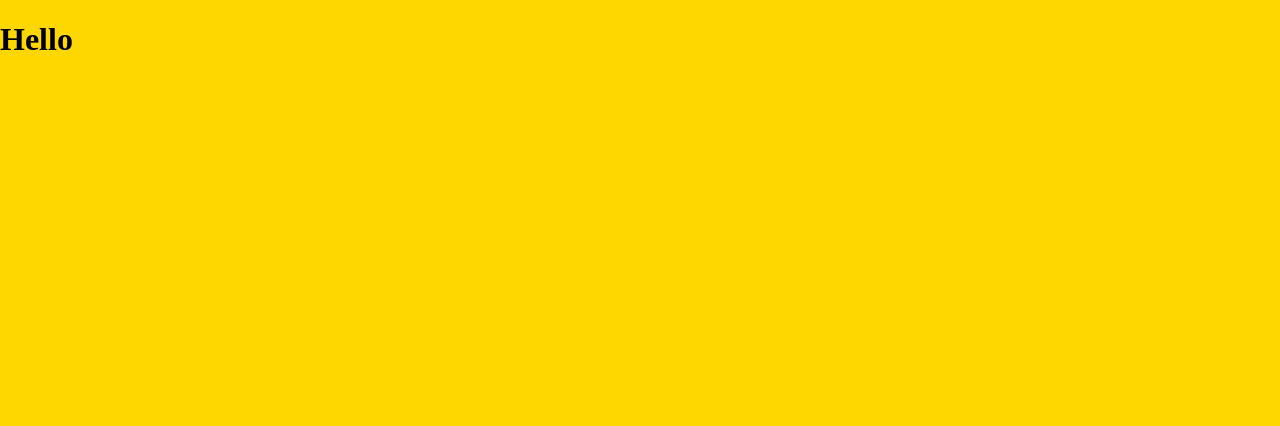
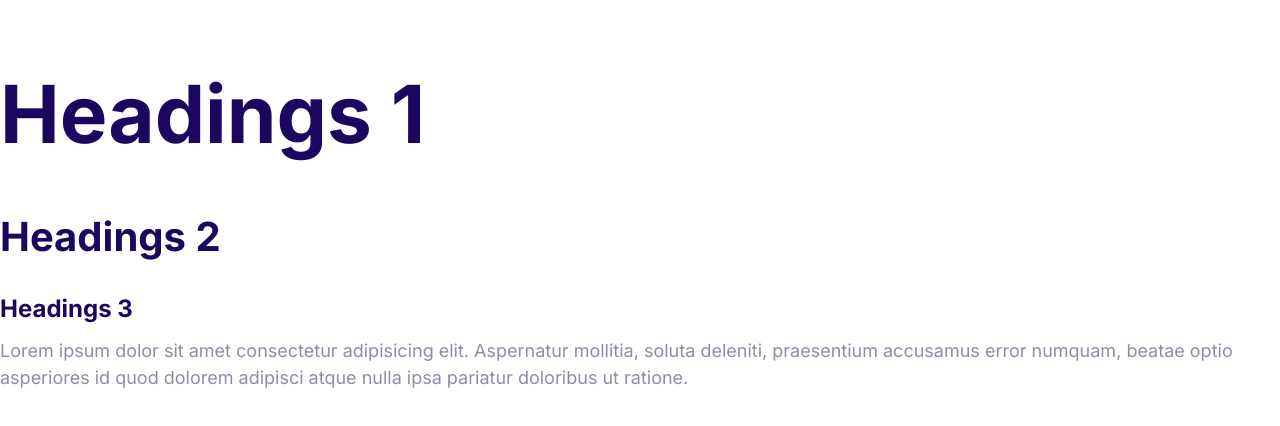
Before and after one commit to Arafat-alim/Moshify, a plain HTML site: page index.html in a window 1280 px wide. Drawn offline with Linux system fonts and the light colour scheme.

Commit message:
define the styles for the fonts.

```diff
--- a/css/style.css
+++ b/css/style.css
@@ -5,6 +5,45 @@
   --color-heading: #1b0760;
   --color-body: #918ca4;
 }
+html {
+  font-size: 62.5%;
+}
 body {
-  background-color: gold;
+  font-family: Inter, Arial, Helvetica, sans-serif;
+  color: var(--color-body);
+  font-size: 2.4rem;
+  line-height: 1.5;
 }
+h1,
+h2,
+h3 {
+  color: var(--color-heading);
+  margin-bottom: 1rem;
+}
+h1 {
+  font-size: 7rem;
+}
+h2 {
+  font-size: 4rem;
+}
+h3 {
+  font-size: 3rem;
+}
+p {
+  margin-top: 0;
+}
+
+@media screen and (min-width: 1024px) {
+  body {
+    font-size: 1.8rem;
+  }
+  h1 {
+    font-size: 8rem;
+  }
+  h2 {
+    font-size: 4rem;
+  }
+  h3 {
+    font-size: 2.4rem;
+  }
+}
--- a/index.html
+++ b/index.html
@@ -6,9 +6,23 @@
     <meta name="viewport" content="width=device-width, initial-scale=1.0" />
     <link rel="stylesheet" href="./css/normalize.css" />
     <link rel="stylesheet" href="./css/style.css" />
+    <!-- adding fonts links -->
+    <link rel="preconnect" href="https://fonts.gstatic.com" />
+    <link
+      href="https://fonts.googleapis.com/css2?family=Inter:wght@400;700&display=swap"
+      rel="stylesheet"
+    />
     <title>Moshify</title>
   </head>
   <body>
-    <h1>Hello</h1>
+    <h1>Headings 1</h1>
+    <h2>Headings 2</h2>
+    <h3>Headings 3</h3>
+    <p>
+      Lorem ipsum dolor sit amet consectetur adipisicing elit. Aspernatur
+      mollitia, soluta deleniti, praesentium accusamus error numquam, beatae
+      optio asperiores id quod dolorem adipisci atque nulla ipsa pariatur
+      doloribus ut ratione.
+    </p>
   </body>
 </html>
```
